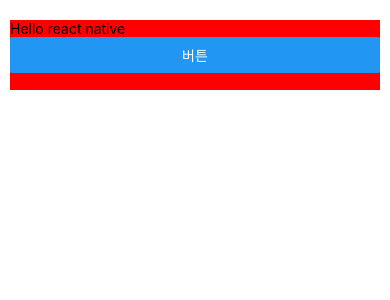
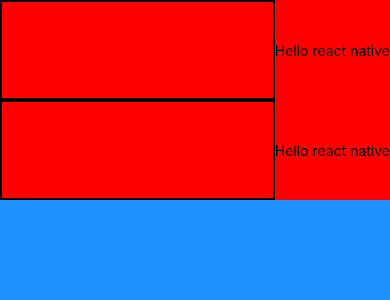
Before and after one commit to kimtaejin3/matzip-app-clone, a React Native app: screen / in a window 390 px wide. Shown: the top 300 px of the page. Built offline with nearby package versions, Linux system fonts and the light colour scheme.

Commit message:
Flexbox 알아보기

```diff
--- a/App.tsx
+++ b/App.tsx
@@ -6,25 +6,42 @@
  */
 
 import React from 'react';
-import {Button, SafeAreaView, StyleSheet, Text, TextInput} from 'react-native';
+import {SafeAreaView, StyleSheet, Text, TextInput, View} from 'react-native';
 
 function App(): JSX.Element {
   return (
     // view는 웹에서의 div와 유사
     <SafeAreaView style={styles.container}>
-      <Text>Hello react native</Text>
-      <Button title="버튼" onPress={() => console.log('클릭됨')} />
-      <TextInput />
+      <View style={styles.inputContainer}>
+        <TextInput style={styles.input} />
+        <Text>Hello react native</Text>
+      </View>
+      <View style={styles.inputContainer}>
+        <TextInput style={styles.input} />
+        <Text>Hello react native</Text>
+      </View>
     </SafeAreaView>
   );
 }
 
 const styles = StyleSheet.create({
   container: {
+    flex: 1,
+    backgroundColor: 'dodgerblue',
+  },
+  input: {
+    flex: 1,
+    borderWidth: 2,
+    borderColor: 'black',
+    height: 100,
+    width: 100,
+  },
+  inputContainer: {
+    // flex: 1,
     backgroundColor: 'red',
-    margin: '10%',
-    marginHorizontal: 10,
-    marginVertical: 20,
+    flexDirection: 'row',
+    alignItems: 'center',
+    justifyContent: 'space-between',
   },
 });
 
```
